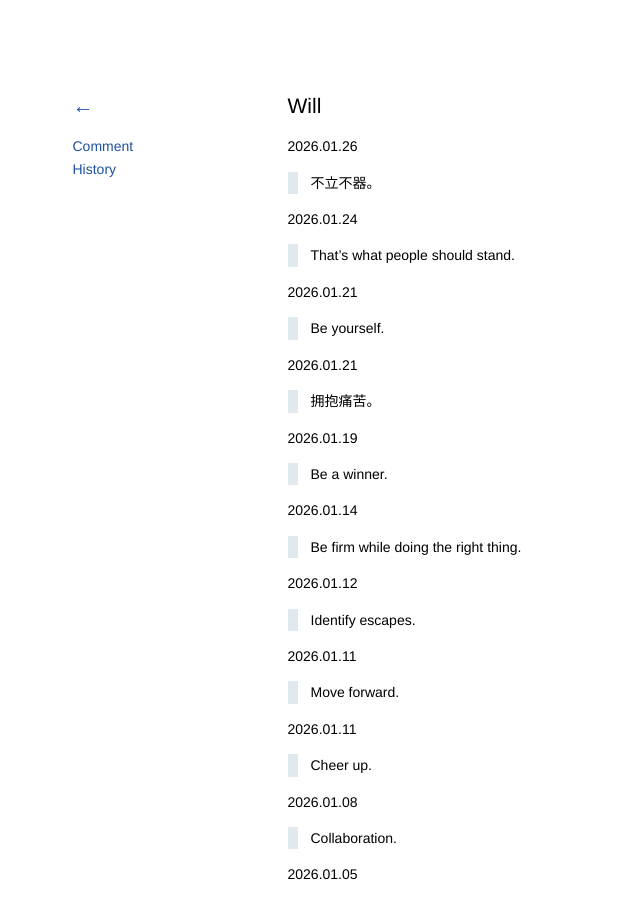
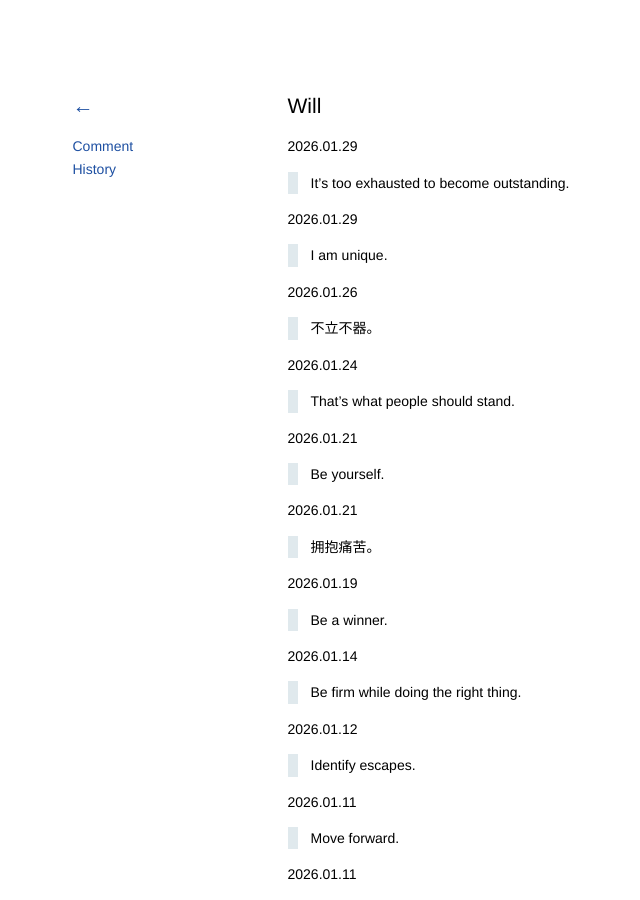
Before and after one commit to kidlj/awei, a Jekyll site: the page built from _wiki/will.md, in a window 1280 px wide and 900 px high. Shown: the whole window, without its empty margins (60-700 px from the left). Built offline with Jekyll 4.4.1, drawn with Linux system fonts in a browser that asks for light colours.

Commit message:
update will

```diff
--- a/_wiki/will.md
+++ b/_wiki/will.md
@@ -1,6 +1,14 @@
 ---
 title: Will
 ---
+
+2026.01.29
+
+> It's too exhausted to become outstanding.
+
+2026.01.29
+
+> I am unique.
 
 2026.01.26
 
```
